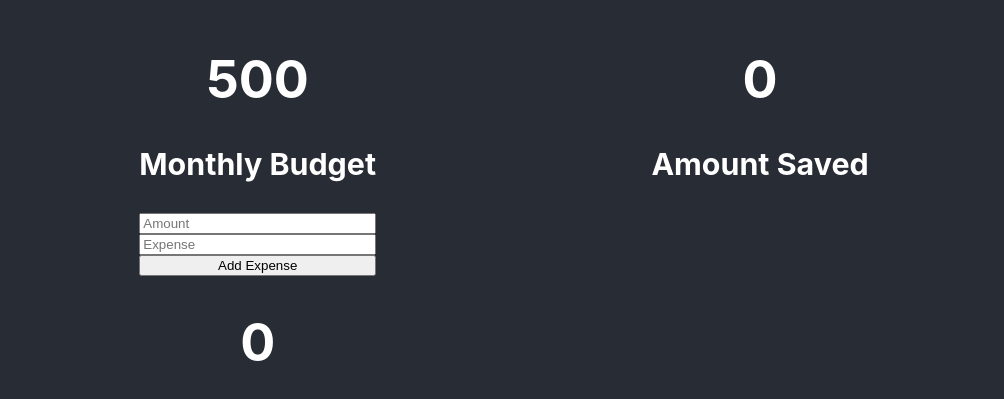
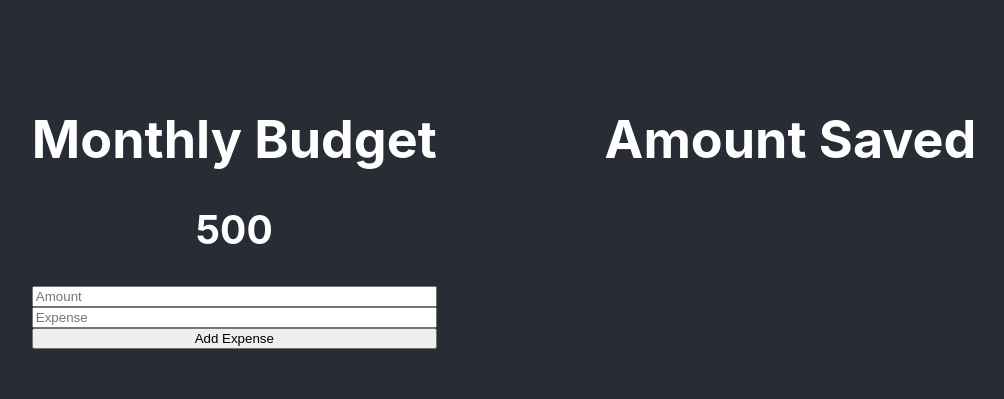
Before and after one commit to erict001/budget-tracker, a React (Create React App) app: page / in a window 1280 px wide. Shown: the part 189-588 px from the top of the page, without its empty margins (136-1140 px from the left). Built offline with nearby package versions, Linux system fonts and the light colour scheme.

Commit message:
working math

```diff
--- a/src/App.js
+++ b/src/App.js
@@ -1,59 +1,60 @@
 import logo from './logo.svg';
 import './App.css';
-import React from 'react';
+import React, { useState } from 'react';
 
-class App extends React.Component {
-  constructor(props) {
-    super(props)
-    this.handleChange = this.handleChange.bind(this)
-    this.returnBudget = this.returnBudget(this)
-    this.state = {
-      input: 0,
-      saved: 0,
-      month: 500
+export default function App() {
+  // set the monthly budget to 500
+  const [monthly, setMonthly] = useState(500);
+  // allow input to take the value of input and set to 0
+  const [input, setInput] = useState();
+
+
+  const handleChange = ({target}) => {
+    const inputValue = target.value
+    setInput(inputValue)
+    console.log(inputValue)
+  }
+
+  const returnBudget = (e) => {
+    e.preventDefault()
+    return setMonthly(monthly - input)
+  }
+
+  const styles = {
+    mainDiv: {
+      display: 'flex',
+      justifyContent: 'space-evenly',
+      width: "100vw"
+    },
+    form: {
+      display: "flex",
+      flexDirection: "column"
     }
   }
 
-  handleChange(event) {
-    event.preventDefault()
-    this.setState({
-      input: event.target.value
-    })
-  }
-
-  returnBudget() {
-    this.setState(state => ({
-      month: (state.month - state.input)
-    }))
-  }
-  render() {
     return (
       <div className="App">
         <header className="App-header">
-          <div style={{ display: 'flex', justifyContent: 'space-evenly', width: "100vw" }}>
+          <div style={styles.mainDiv}>
             <div>
               <div>
-                <h1>{this.state.month}</h1>
-                <h3>Monthly Budget</h3>
+                <h1>Monthly Budget</h1>
+                <h2>{monthly}</h2>
               </div>
               <div>
-                <form style={{ display: "flex", flexDirection: "column" }} onChange={this.handleChange} onSubmit={this.returnBudget}>
+                <form style={styles.form} onChange={handleChange} onSubmit={returnBudget}>
                   <input id="amount" placeholder='Amount'></input>
                   <input placeholder="Expense"></input>
-                  <button type="submit" >Add Expense</button>
+                  <button type="submit"  >Add Expense</button>
                 </form>
-                <h1>{this.state.input}</h1>
               </div>
             </div>
             <div>
-              <h1>{this.state.saved}</h1>
-              <h3>Amount Saved</h3>
+              <h1>Amount Saved</h1>
+              <h3>{input}</h3>
             </div>
           </div>
         </header>
       </div>
     );
   }
-}
-
-export default App;
--- a/src/index.js
+++ b/src/index.js
@@ -7,7 +7,7 @@ import reportWebVitals from './reportWebVitals';
 const root = ReactDOM.createRoot(document.getElementById('root'));
 root.render(
   <React.StrictMode>
-    <App/>
+    <App />
   </React.StrictMode>
 );
 
```
